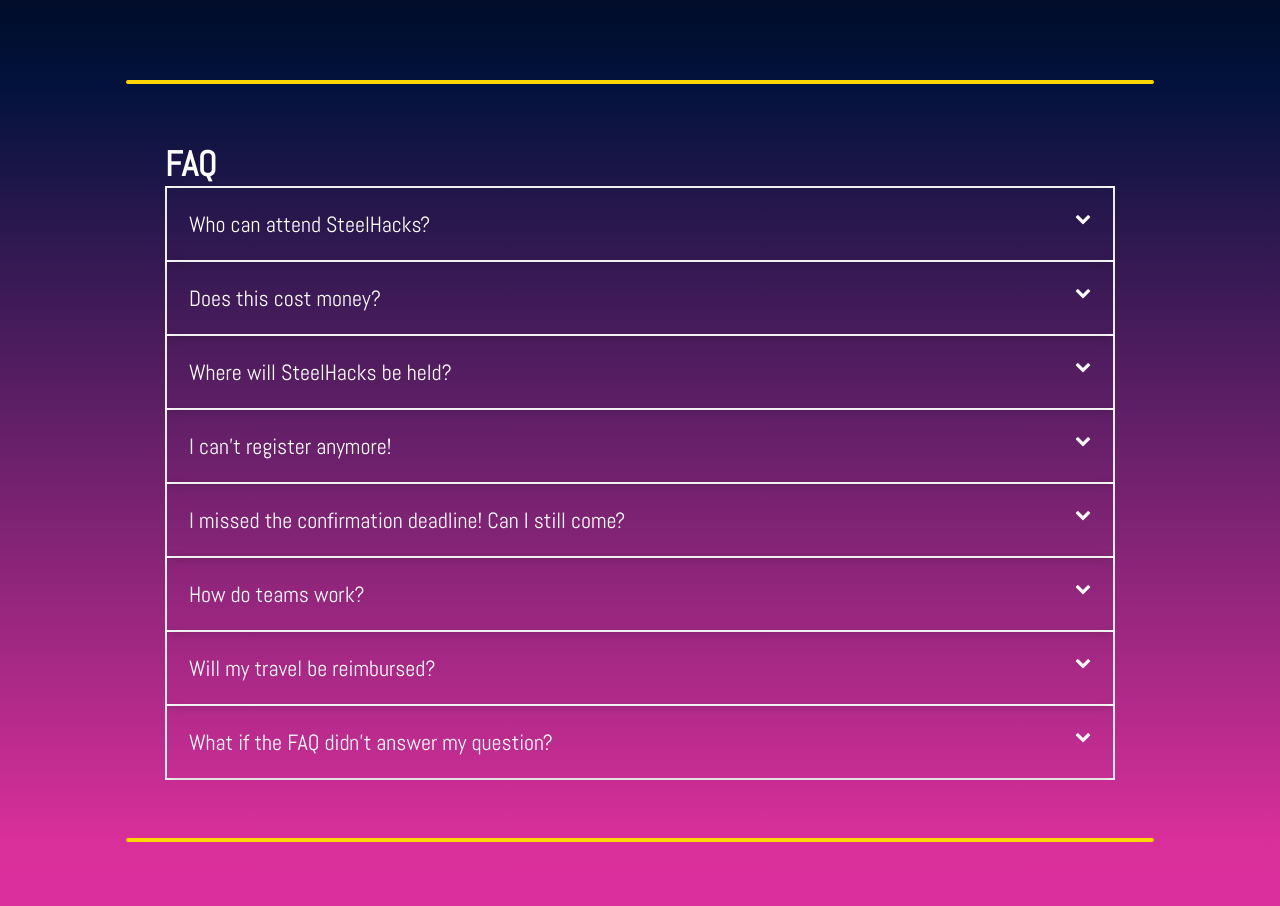
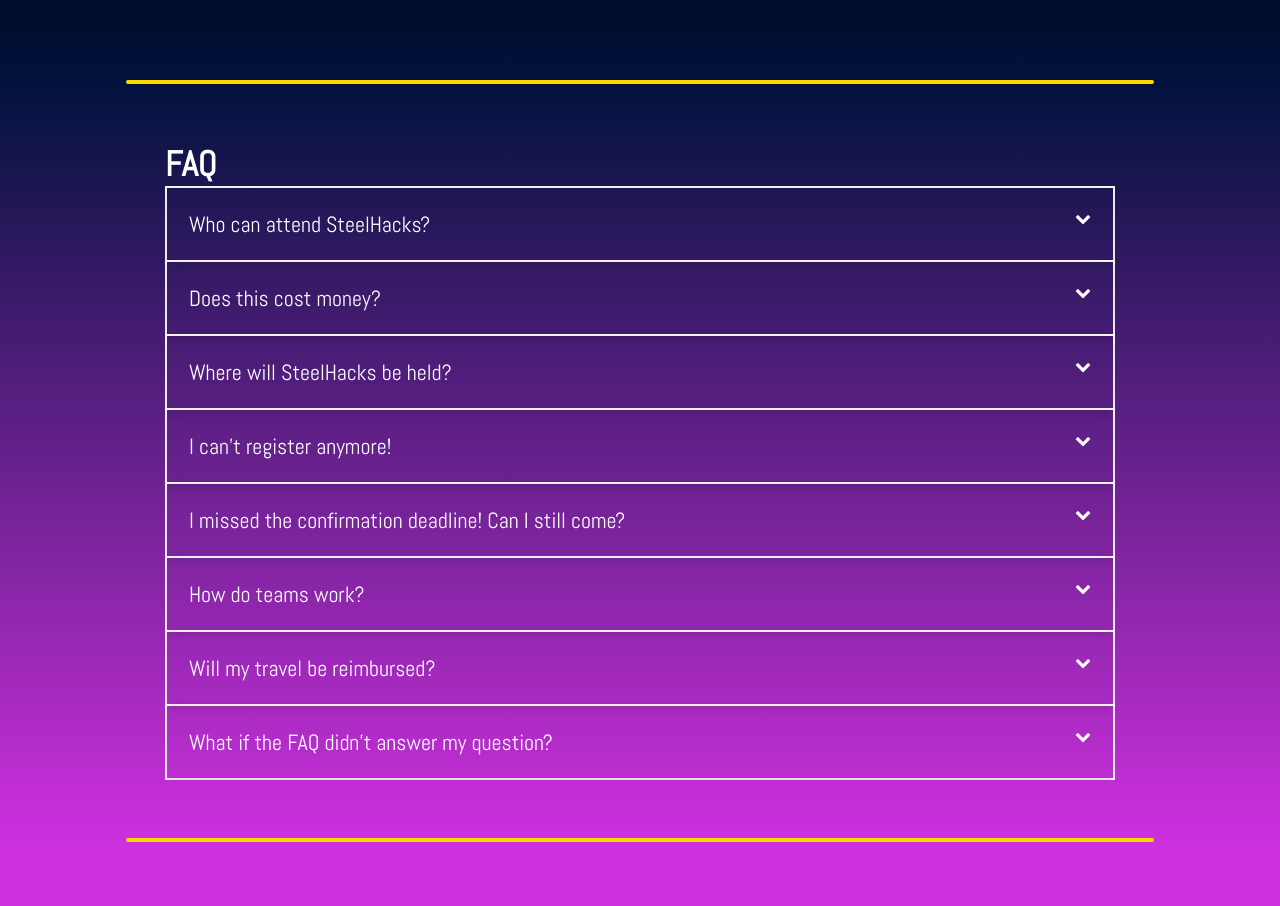
Before and after one commit to SteelHeads/steelhacks.com, a Jekyll site: the page built from index.html, in a window 1280 px wide. Shown: the part 1368-2274 px from the top of the page. Built offline with Jekyll 4.4.1, drawn with Linux system fonts in a browser that asks for light colours.

Commit message:
changed sponsor backgroung to purpleish pink

```diff
--- a/_sass/_page.scss
+++ b/_sass/_page.scss
@@ -273,11 +273,11 @@
   min-height: 100%;
 }
 #faq {
-  background: linear-gradient(to bottom, rgb(1, 18, 60), rgb(217, 47, 155));
+  background: linear-gradient(to bottom, rgb(1, 18, 60), rgb(205, 48, 222));
   color: white;
 }
 #sponsors {
-  background: linear-gradient(to bottom, rgb(217, 47, 155), rgb(251, 41, 202));
+  background: linear-gradient(to bottom, rgb(205, 48, 222), rgb(251, 41, 202));
 }
 .sponsor-group {
   background-color: transparent;
```
